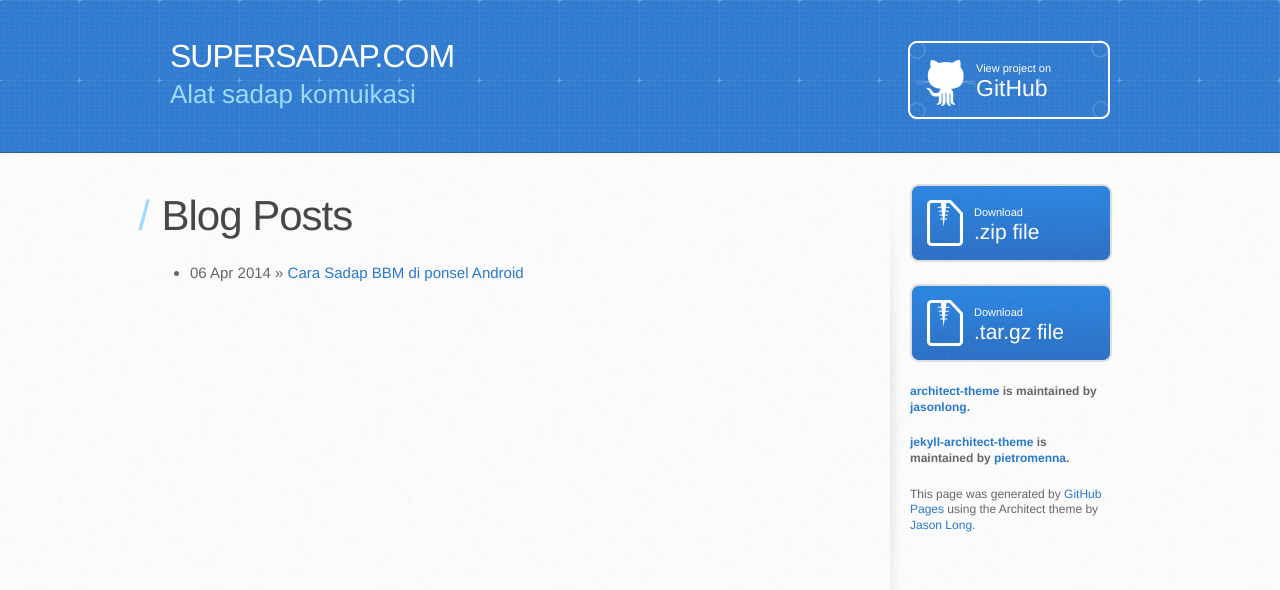
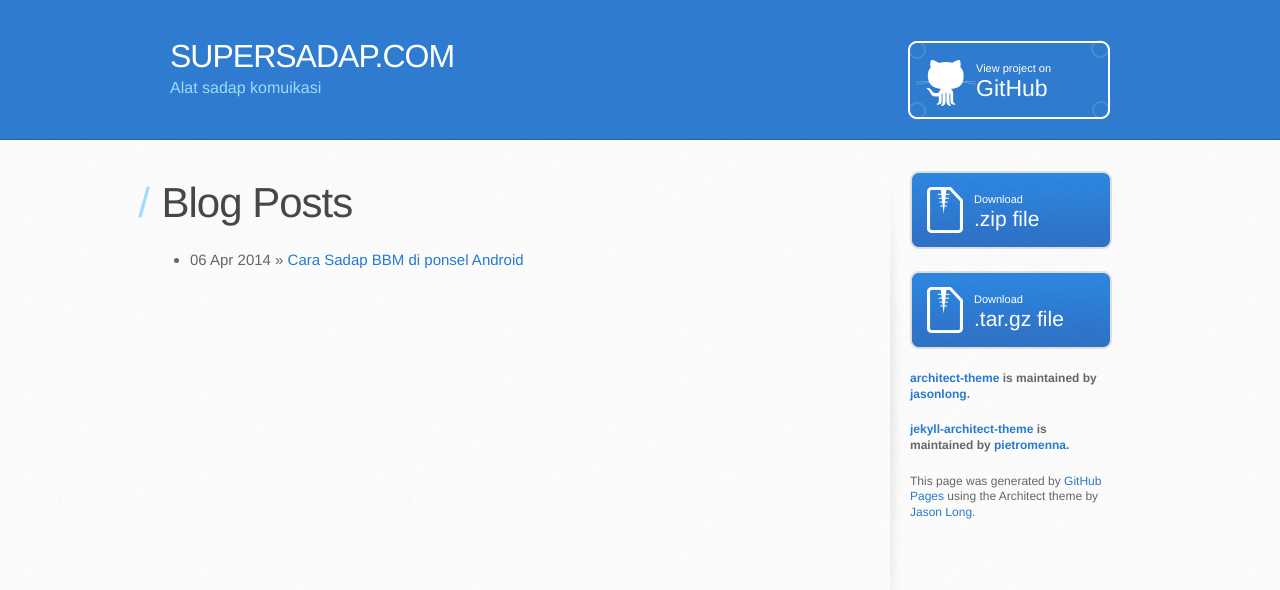
Before and after one commit to pietromenna/jekyll-architect-theme, a Jekyll site: the page built from index.html, in a window 1280 px wide. Shown: the top 590 px of the page. Built offline with Jekyll 4.4.1, drawn with Linux system fonts in a browser that asks for light colours; Markdown is read by kramdown in place of the engine named in the settings.

Commit message:
Update stylesheet.css

```diff
--- a/stylesheets/stylesheet.css
+++ b/stylesheets/stylesheet.css
@@ -451,7 +451,7 @@ header {
   padding-top: 40px;
   padding-bottom: 40px;
   font-family: 'Helvetica Neue', Helvetica, Arial, serif;
-  background: #2e7bcf url(../images/header-bg.jpg) 0 0 repeat-x;
+  background: #2e7bcf;
   border-bottom: solid 1px #275da1;
 }
 
@@ -470,7 +470,7 @@ header h2 {
   width: 540px;
   margin-top: 0;
   margin-bottom: 0;
-  font-size: 26px;
+  font-size: 16px;
   font-weight: normal;
   line-height: 1.3;
   color: #9ddcff;
```
